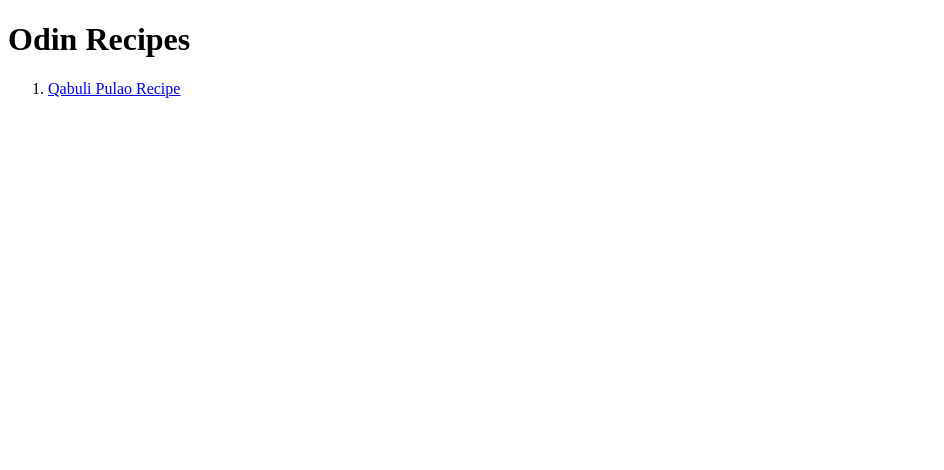
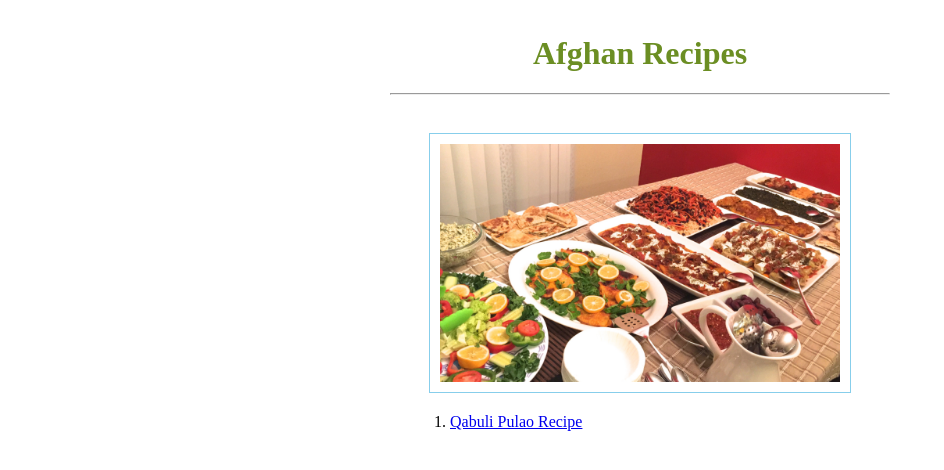
Before and after one commit to samimsana/odin-recipes, a plain HTML site: page index.html in a window 1280 px wide. Shown: the whole page, without its empty margins (0-944 px from the left). Drawn offline with Linux system fonts and the light colour scheme.

Commit message:
Main Page structure and style

```diff
--- a/index.html
+++ b/index.html
@@ -3,11 +3,17 @@
 <head>
     <meta charset="UTF-8">
     <title>Document</title>
+    <link rel="stylesheet" href="style.css">
 </head>
 <body>
-    <h1> Odin Recipes</h1>
+  <div class="container">
+    <h1> Afghan Recipes</h1>
+    <hr>
+    <img src="images/afghan.png" alt="">
+
     <ol>
         <li><a href="recipes/qabuli.html">Qabuli Pulao Recipe</a></li>
     </ol>
+  </div>
 </body>
 </html>
--- a/style.css
+++ b/style.css
@@ -0,0 +1,25 @@
+
+h1 {
+    color:olivedrab;
+    margin-top: 35px;
+
+}
+img {
+    margin-top: 30px;
+    width: 400px;
+    padding: 10px;
+    border: 1.5px solid skyblue;
+
+}
+
+.container {
+    width: 500px;
+    margin: auto;
+    border: 2px sold red;
+    text-align: center;
+}
+
+ol {
+    text-align: left;
+    margin-left: 20px;
+}
```
Also changed, not shown: Images/afghan.png (added).
